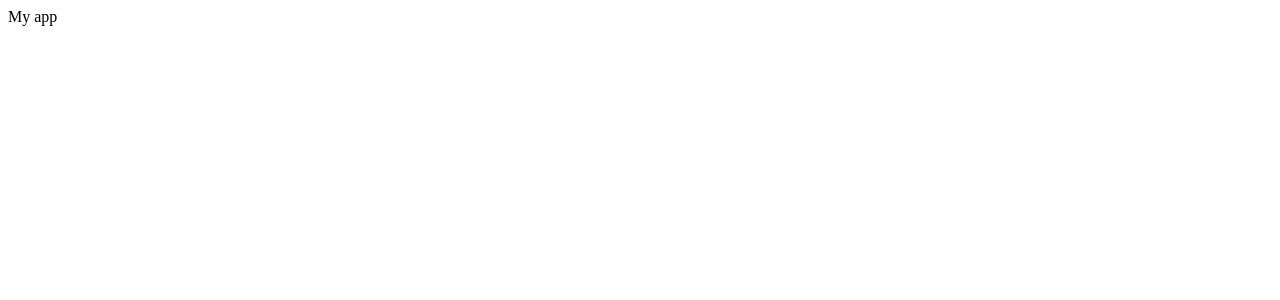
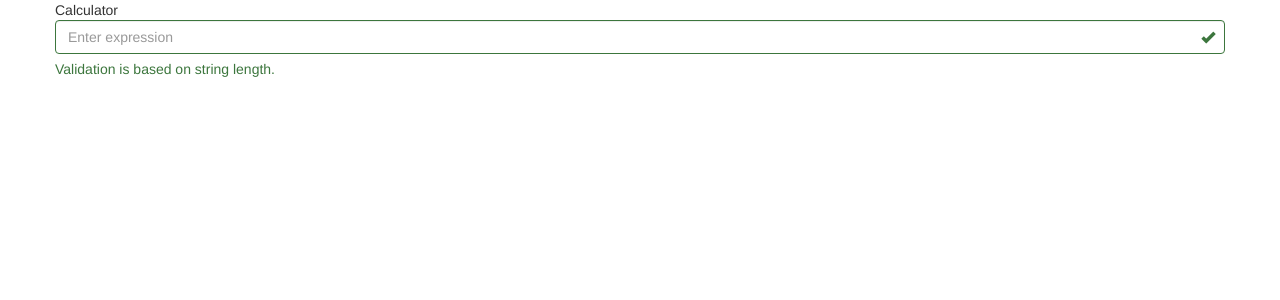
Before and after one commit to sonarct/calculator-app, a React app: page / in a window 1280 px wide. Shown: the top 300 px of the page. Built offline with nearby package versions, Linux system fonts and the light colour scheme.

Commit message:
add react-bootstrap and basic components

```diff
--- a/index.html
+++ b/index.html
@@ -5,6 +5,7 @@
     <meta name="viewport" content="width=device-width, initial-scale=1.0">
     <meta http-equiv="X-UA-Compatible" content="ie=edge">
     <title>App</title>
+    <link rel="stylesheet" href="https://maxcdn.bootstrapcdn.com/bootstrap/latest/css/bootstrap.min.css">
 </head>
 <body>
     <div id="app"></div>
--- a/package.json
+++ b/package.json
@@ -15,6 +15,7 @@
   "dependencies": {
     "babel-runtime": "^6.25.0",
     "react": "^15.6.1",
+    "react-bootstrap": "^0.31.2",
     "react-dom": "^15.6.1"
   },
   "devDependencies": {
--- a/src/App.js
+++ b/src/App.js
@@ -1,10 +1,11 @@
 import React, {Component} from 'react'
+import Calculator from './Calculator'
 
 class App extends Component {
   render () {
     return (
       <div>
-        My app
+        <Calculator />
       </div>
     )
   }
--- /dev/null
+++ b/src/Calculator.js
@@ -0,0 +1,22 @@
+import React, {Component} from 'react'
+import {Grid, Row, Col} from 'react-bootstrap'
+import InputExpression from './InputExpression'
+
+class Calculator extends Component {
+  render () {
+    return (
+      <div>
+        <Grid>
+          <Row>
+            <Col>
+              Calculator
+              <InputExpression />
+            </Col>
+          </Row>
+        </Grid>
+      </div>
+    )
+  }
+}
+
+export default Calculator
--- /dev/null
+++ b/src/InputExpression.js
@@ -0,0 +1,45 @@
+import React, {Component} from 'react'
+import {FormGroup, FormControl, HelpBlock} from 'react-bootstrap'
+
+class InputExpression extends Component {
+  constructor (props) {
+    super(props)
+
+    this.handleChange = this.handleChange.bind(this)
+
+    this.state = {
+      value: ''
+    }
+  }
+
+  getValidationState () {
+    return 'success'
+  }
+
+  handleChange (e) {
+    const value = e.target.value
+    this.setState({ value }, () => { })
+  }
+
+  render () {
+    return (
+      <div>
+        <FormGroup
+          controlId='formBasicText'
+          validationState={this.getValidationState()}
+        >
+          <FormControl
+            type='text'
+            value={this.state.value}
+            placeholder='Enter expression'
+            onChange={this.handleChange}
+          />
+          <FormControl.Feedback />
+          <HelpBlock>Validation is based on string length.</HelpBlock>
+        </FormGroup>
+      </div>
+    )
+  }
+}
+
+export default InputExpression
```
Also changed, not shown: src/Button.js (added), src/ButtonList.js (added), 1 other file (tests, documents, lock files or other folders).
